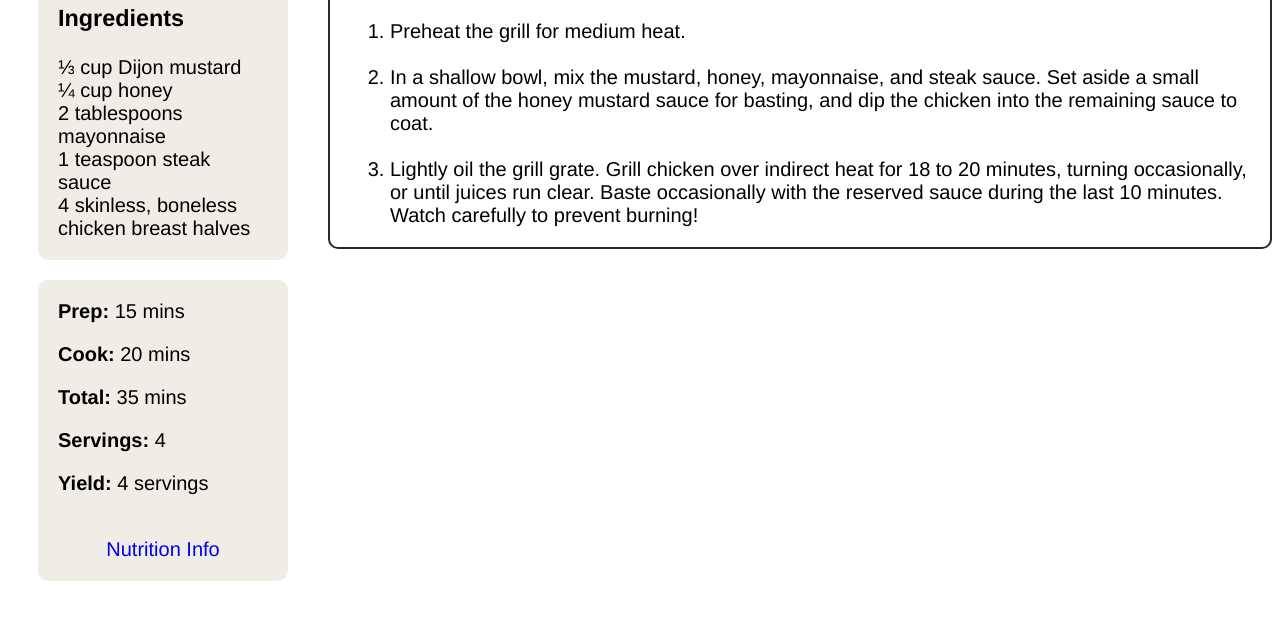
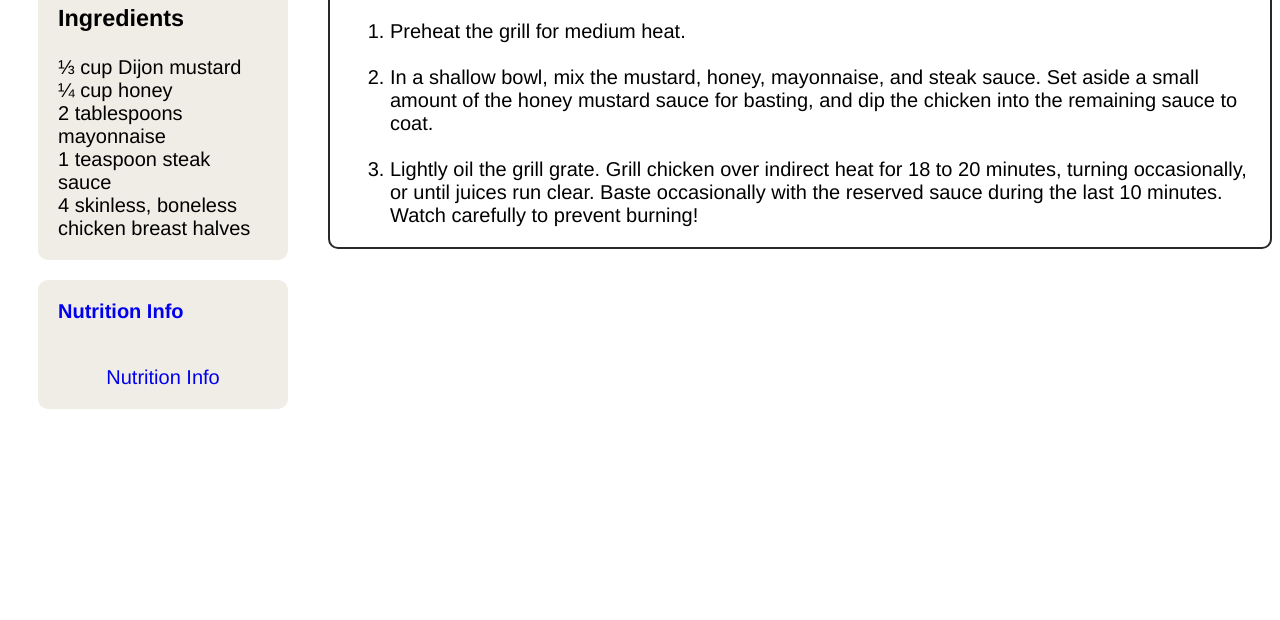
Before and after one commit to muhammadnabilfarras/Odin-Recipes, a plain HTML site: page recipes/chicken.html in a window 1280 px wide. Shown: the part 476-1096 px from the top of the page. After the commit the page ends 955 px from the top, so only its background shows below. Drawn offline with Linux system fonts and the light colour scheme.

Commit message:
git commit -m "Update"

```diff
--- a/recipes/chicken.html
+++ b/recipes/chicken.html
@@ -25,11 +25,14 @@
                     </ul>
                 </div>
                 <div class="recipe-sidenotes">
-                    <p><strong>Prep: </strong>15 mins</p>
-                    <p><strong>Cook: </strong>20 mins</p>
-                    <p><strong>Total: </strong>35 mins</p>
-                    <p><strong>Servings: </strong>4</p>
-                    <p><strong>Yield: </strong>4 servings</p>
+                    <ul>
+                        <li><strong></strong></li>
+                        <li><strong></strong></li>
+                        <li><strong></strong></li>
+                        <li><strong></strong></li>
+                        <li><strong></strong></li>
+                        <li><strong><a href="https://recipes.sparkpeople.com/recipe-calories.asp?recipe=675663" target="_blank">Nutrition Info</a></strong></li>
+                    </ul>
                     <br>
                     <div class="nutrition-info">
                         <a href="https://recipes.sparkpeople.com/recipe-calories.asp?recipe=675663" target="_blank">Nutrition Info</a>
--- a/style.css
+++ b/style.css
@@ -90,8 +90,7 @@ div img {
 .recipe-sidenotes{
     border-radius: 10px;
     background-color: rgb(240, 236, 230);
-    padding-left:10px;
-    padding-bottom: 25px;
+    padding: 25px;
 }
 
 .nutrition-info{
```
